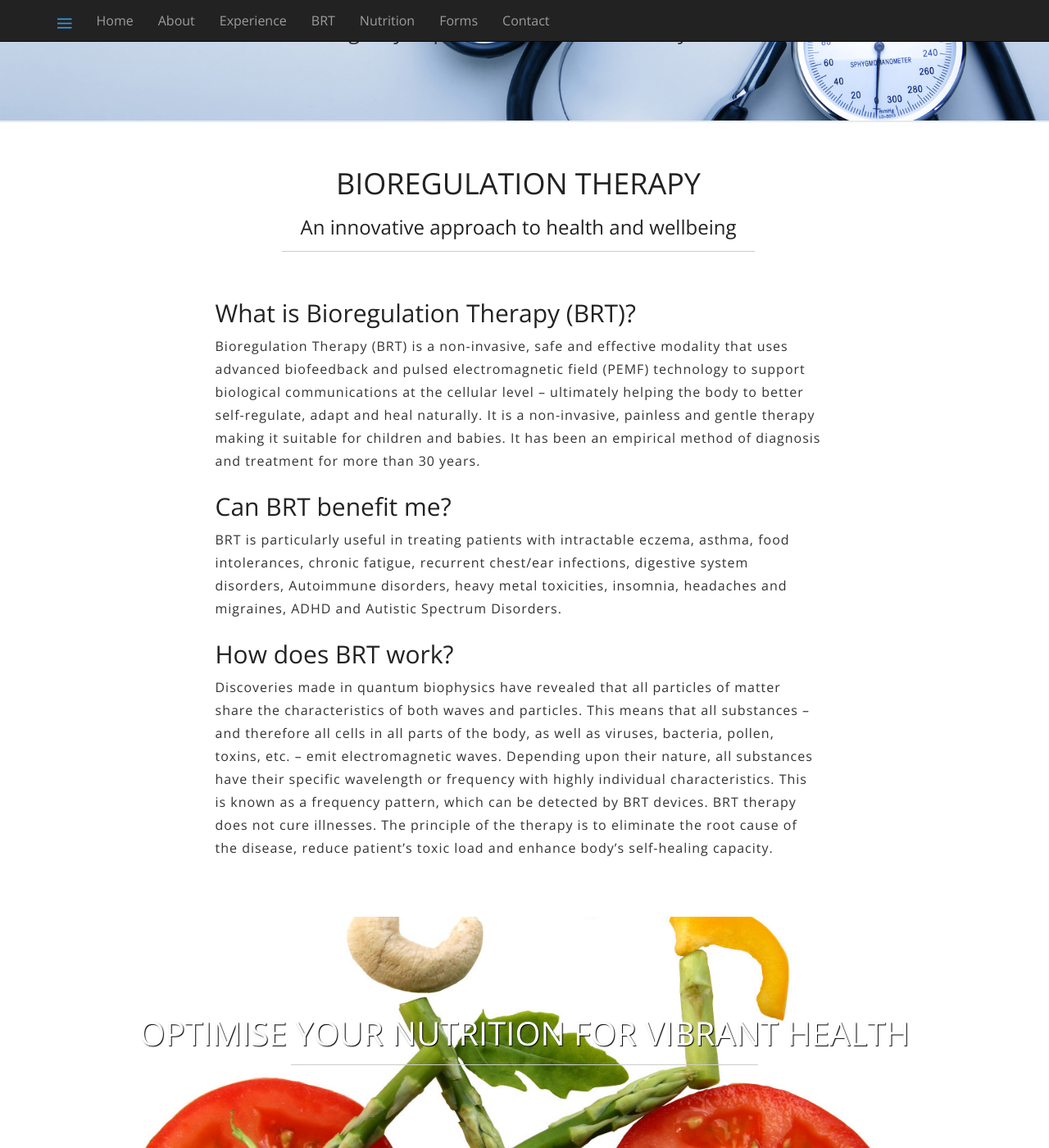
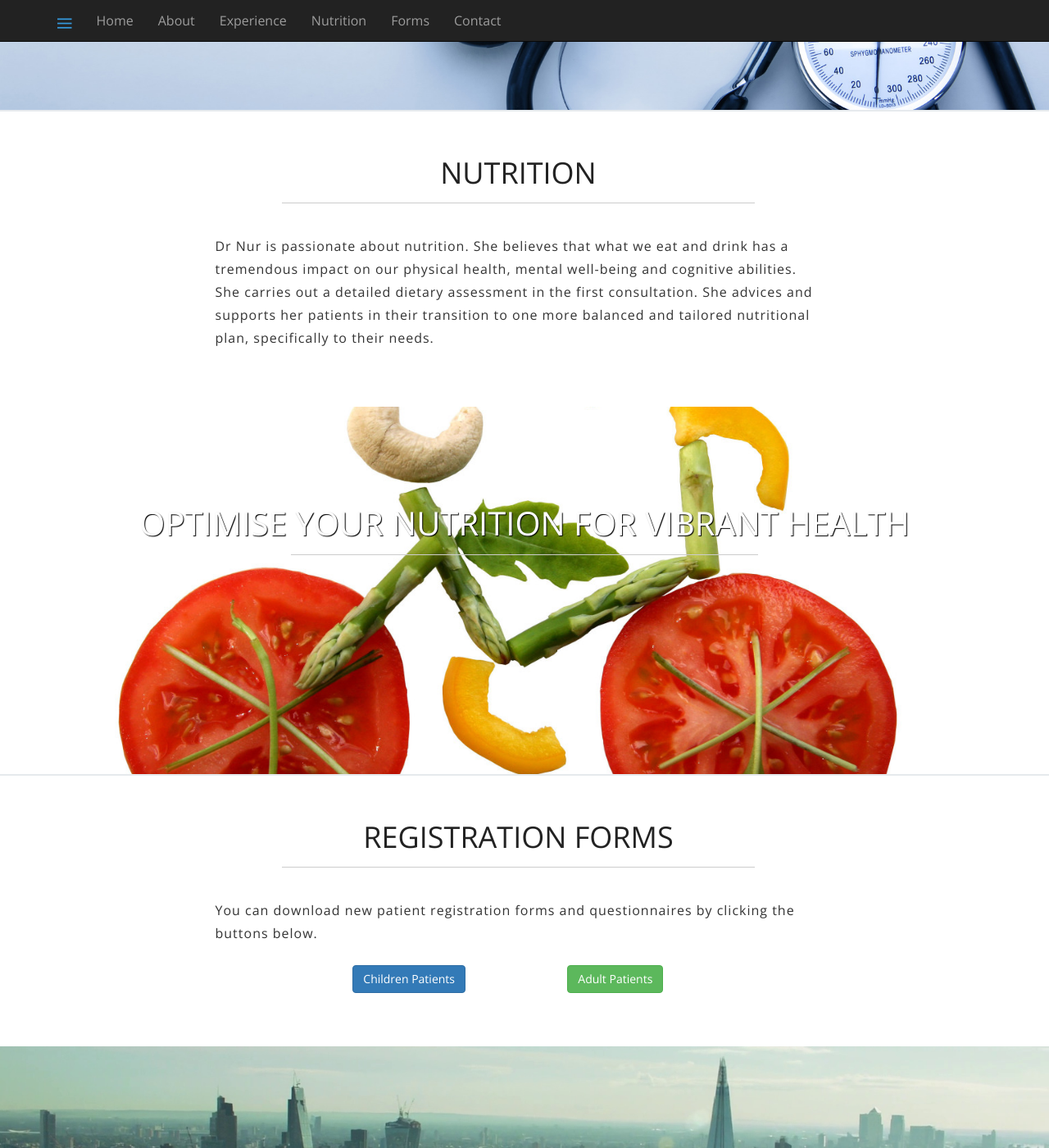
Before and after one commit to huseyinozyilmaz/drnurdan.com, a Jekyll site: the page built from index.html, in a window 1280 px wide and 1400 px high, scrolled down 2162 px. Shown: the whole window at 82% size. Built offline with Jekyll 4.4.1, drawn with Linux system fonts in a browser that asks for light colours; some of the changed text lies outside the part shown.

Commit message:
Removed Bioregulation related content

```diff
--- a/_config.yml
+++ b/_config.yml
@@ -8,9 +8,10 @@ email: contact@drnur.co.uk
 tel: 07568 265217
 address: "58 South Molton Street<br>London<br>W1K 5SL"
 map: "https://goo.gl/maps/7YkcAt5nm9z"
-description: Dr Nur Ozyilmaz is an experienced, UK trained, paediatric consultant who has worked in some of the most renowned London hospitals, including Kings College Hospital, Great Ormond Street, and St Thomas’ Hospital.
-jobtitle: Paediatrician<br>&<br>Integrative Health Specialist
+description: Dr Nur Ozyilmaz is an experienced, UK trained, integrative health consultant who has worked in some of the most renowned London hospitals, including Kings College Hospital, Great Ormond Street, and St Thomas’ Hospital.
+jobtitle: Integrative Health Consultant
 qualifications: CONSULTANT MD MRCPCH
+qualification: MD
 
 baseurl: "" # the subpath of your site, e.g. /blog/
 url: "https://drnur.co.uk" # the base hostname & protocol for your site
--- a/_includes/about.html
+++ b/_includes/about.html
@@ -1,3 +1,3 @@
-<p>Dr Nur Ozyilmaz is an experienced, UK trained, paediatric consultant who has worked in some of the most renowned London hospitals, including Kings College Hospital, Great Ormond Street, and St Thomas’ Hospital.</p>
+<p>Dr Nur Ozyilmaz is an experienced, UK trained, integrative health consultant  who has worked in some of the most renowned London hospitals, including Kings College Hospital, Great Ormond Street, and St Thomas’ Hospital.</p>
 <p>During her training, she obtained a wide range of experience in a number of distinct specialties, including Adult Emergency Medicine, Neonatal Intensive Care and the following Paediatric Specialities - Oncology, Liver Medicine, Renal Medicine and Bone Marrow Transplant. She treated critically ill patients, including children with organ failure, requiring pre- and post-transplant care. After qualifying as a paediatric consultant in 2011, she gained further experience in Paediatric Nephrology, seeing children with acute and chronic kidney diseases.</p>
-<p>From 2014, she started to develop her expertise in multiple areas in integrative and holistic medicine, attending international courses and conferences in Hyperbaric Oxygen, Acupuncture, Nutrition and Functional medicine. In 2019, she completed an intensive course in Transcranial Magnetic Stimulation at Harvard University. In 2020, she completed studies in Hyperbaric Oxygen Medicine accredited by the Undersea and Hyperbaric Medical Society.</p>
+<p>From 2014, she started to develop her expertise in multiple areas in integrative and holistic medicine, attending international courses and conferences in Hyperbaric Oxygen, Acupuncture, Nutrition and Functional medicine. In 2019, she completed an intensive course in Transcranial Magnetic Stimulation at Harvard University. In 2020, she completed studies in Hyperbaric Oxygen Medicine accredited by the Undersea and Hyperbaric Medical Society. She has also completed the Nutritional Science Course by Stanford University School of Medicine.</p>
--- a/_includes/bioresonance.html
+++ /dev/null
@@ -1,6 +0,0 @@
-<h2>What is Bioregulation Therapy (BRT)?</h2>
-<p>Bioregulation Therapy (BRT) is a non-invasive, safe and effective modality that uses advanced biofeedback and pulsed electromagnetic field (PEMF) technology to support biological communications at the cellular level – ultimately helping the body to better self-regulate, adapt and heal naturally. It is a non-invasive, painless and gentle therapy making it suitable for children and babies. It has been an empirical method of diagnosis and treatment for more than 30 years.</p>
-<h2>Can BRT benefit me?</h2>
-<p>BRT is particularly useful in treating patients with intractable eczema, asthma, food intolerances, chronic fatigue, recurrent chest/ear infections, digestive system disorders, Autoimmune disorders, heavy metal toxicities, insomnia, headaches and migraines, ADHD and Autistic Spectrum Disorders.</p>
-<h2>How does BRT work?</h2>
-<p>Discoveries made in quantum biophysics have revealed that all particles of matter share the characteristics of both waves and particles. This means that all substances – and therefore all cells in all parts of the body, as well as viruses, bacteria, pollen, toxins, etc. – emit electromagnetic waves. Depending upon their nature, all substances have their specific wavelength or frequency with highly individual characteristics. This is known as a frequency pattern, which can be detected by BRT devices. BRT therapy does not cure illnesses. The principle of the therapy is to eliminate the root cause of the disease, reduce patient’s toxic load and enhance body’s self-healing capacity.</p>
--- a/_includes/header.html
+++ b/_includes/header.html
@@ -12,7 +12,6 @@
                     <li><a href="/#home" title="Home Page" class="smoothScroll">Home</a></li>
                     <li><a href="/#about" title="About {{site.title}} {{site.name}} {{site.surname}}" data-toggle="collapse" data-target=".nav-collapse" class="smoothScroll"> About</a></li>
                     <li><a href="/#experience" class="smoothScroll" title="Her Experience"> Experience</a></li>
-                    <li><a href="/#brt" class="smoothScroll" title="Bioregulation Therapy"> BRT</a></li>
                     <li><a href="/#nutrition" title="Nutrition" class="smoothScroll"> Nutrition</a></li>
                     <li><a href="/#forms" title="Registration Forms" class="smoothScroll"> Forms</a></li>
                     <li><a href="/#contact" title="Contact Details" class="smoothScroll"> Contact</a></li>
--- a/index.html
+++ b/index.html
@@ -8,15 +8,18 @@ layout: default
         <h1>
             <span itemprop="honorificPrefix">{{site.title}} </span>
             <span itemprop="givenName">{{site.name}} </span>
-            <span itemprop="familyName">{{site.surname}}</span>
+            <span itemprop="familyName">{{site.surname}}, </span>
+            <span itemprop="award">{{site.qualification}}</span>
         </h1>
         <h2 class="animated wow zoomIn" itemprop="jobTitle">{{site.jobtitle}}</h2>
-        <p itemprop="award">{{site.qualifications}}</p>
         <p style="font-size:30px;margin:0"><span class="ion-ios-home-outline"></p>
         <p>
             <a href="{{site.map}}" itemprop="workLocation">{{site.address}}</a><br>
-            <span itemprop="telephone">{{site.tel}}</span><br>
-            <a href="mailto:{{ site.email }}" itemprop="email">{{ site.email }}</a>
+        </p>
+        <p>To make an appointment please contact:<br>Dr. Nur's PA, Ms Martha Alleje</p>
+        <p>
+            <a href="mailto:{{ site.email }}" itemprop="email">{{ site.email }}</a><br>
+            <span itemprop="telephone">{{site.tel}}</span>
         </p>
     </header>
 </div><!-- /headerwrap -->
@@ -24,19 +27,13 @@ layout: default
 <!-- ==== GREYWRAP ==== -->
 <div id="greywrap">
     <div class="row">
-        <div class="col-lg-4 callout animated wow zoomIn">
+        <div class="col-lg-6 callout animated wow zoomIn">
             <span class="icon ion-shuffle"></span>
             <h2>Multi-disciplinary</h2>
             <p>Developed a multi-disciplinary, holistic approach that uses Western medicine, traditional and laser acupuncture, functional medicine, advanced bioregulatory therapy, nutritional and herbal remedies</p>
         </div>
 
-        <div class="col-lg-4 callout animated wow zoomIn" data-wow-delay=".2s">
-            <span class="icon ion-radio-waves"></span>
-            <h2>Bioregulation Therapy</h2>
-            <p>Offers comprehensive, effective, non-invasive and safe energy therapies that help the body rebalance its systems with the body's own oscillations by using the latest technology</p>
-        </div>
-
-        <div class="col-lg-4 callout animated wow zoomIn" data-wow-delay=".4s">
+        <div class="col-lg-6 callout animated wow zoomIn" data-wow-delay=".4s">
             <span class="icon ion-heart"></span>
             <h2>Nutrition</h2>
             <p>Carries out detailed individual nutritional assessments, advices and supports her patients in their transition to a more balanced and tailored nutritional plan</p>
@@ -70,30 +67,8 @@ layout: default
     </div><!-- container -->
 </section><!-- section -->
 
-
-<!-- ==== BRT ==== -->
-<div class="container" id="brt">
-    <div class="row white">
-        <h1 class="centered">Bioregulation Therapy</h1>
-        <h3 class="centered">An innovative approach to health and wellbeing</h3>
-        <hr><br>
-        <div class="col-lg-offset-2 col-lg-8">
-            {% include bioresonance.html %}
-        </div>
-    </div>
-</div><!-- BRT container -->
-
-
-<!-- ==== SECTION DIVIDER2 -->
-<section class="section-divider textdivider divider2">
-    <div class="container diet" id="nutrition">
-        <h1>Optimise your nutrition for vibrant health</h1>
-        <hr>
-    </div>
-</section>
-
 <!-- ==== Nutrition ==== -->
-<div class="container">
+<div class="container" id="nutrition">
     <div class="row white">
         <h1 class="centered">Nutrition</h2>
         <hr><br>
@@ -103,10 +78,10 @@ layout: default
     </div>
 </div><!-- Nutrition container -->
 
-<!-- ==== SECTION DIVIDER4 ==== -->
-<section class="section-divider textdivider divider4">
-    <div class="container">
-        <h1>HEALTY KIDS, HAPPY FAMILIES</h1>
+<!-- ==== SECTION DIVIDER2 -->
+<section class="section-divider textdivider divider2">
+    <div class="container diet">
+        <h1>Optimise your nutrition for vibrant health</h1>
         <hr>
     </div>
 </section>
```
Also changed, not shown: Gemfile.lock.
